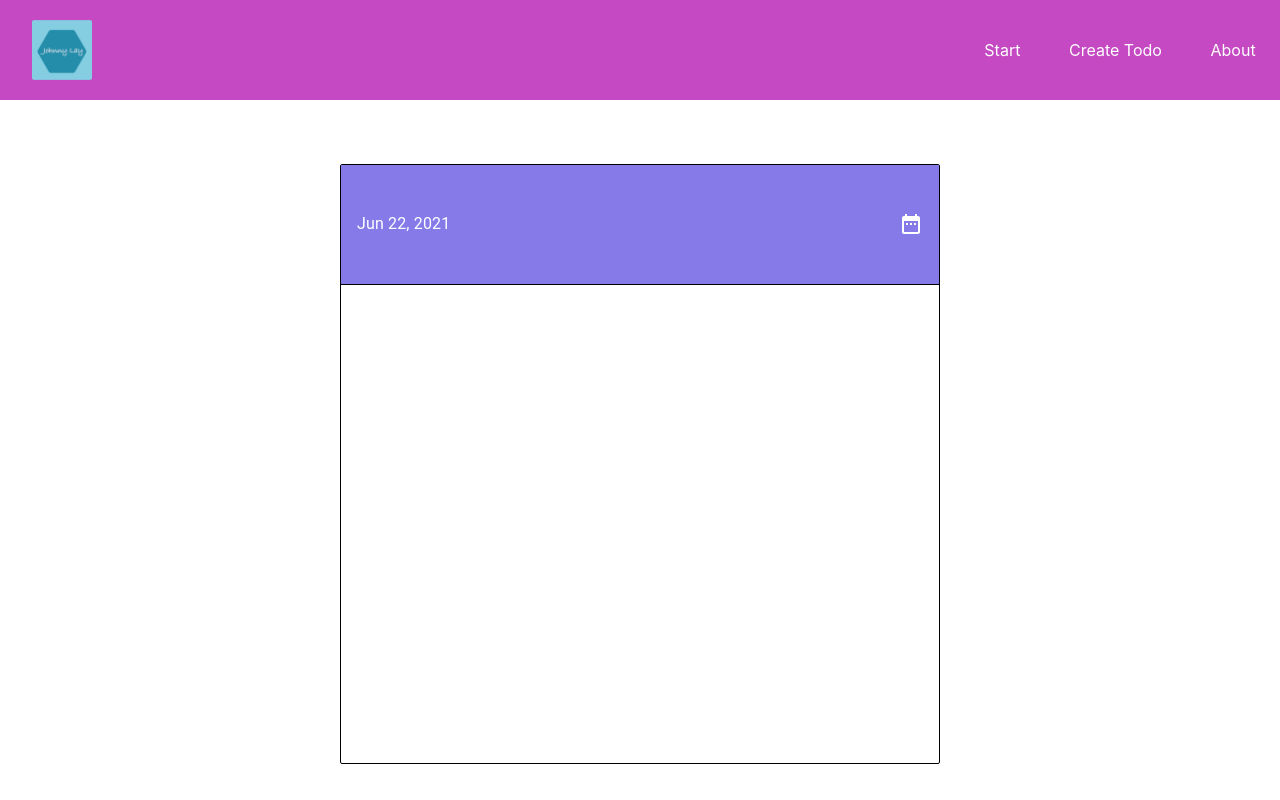
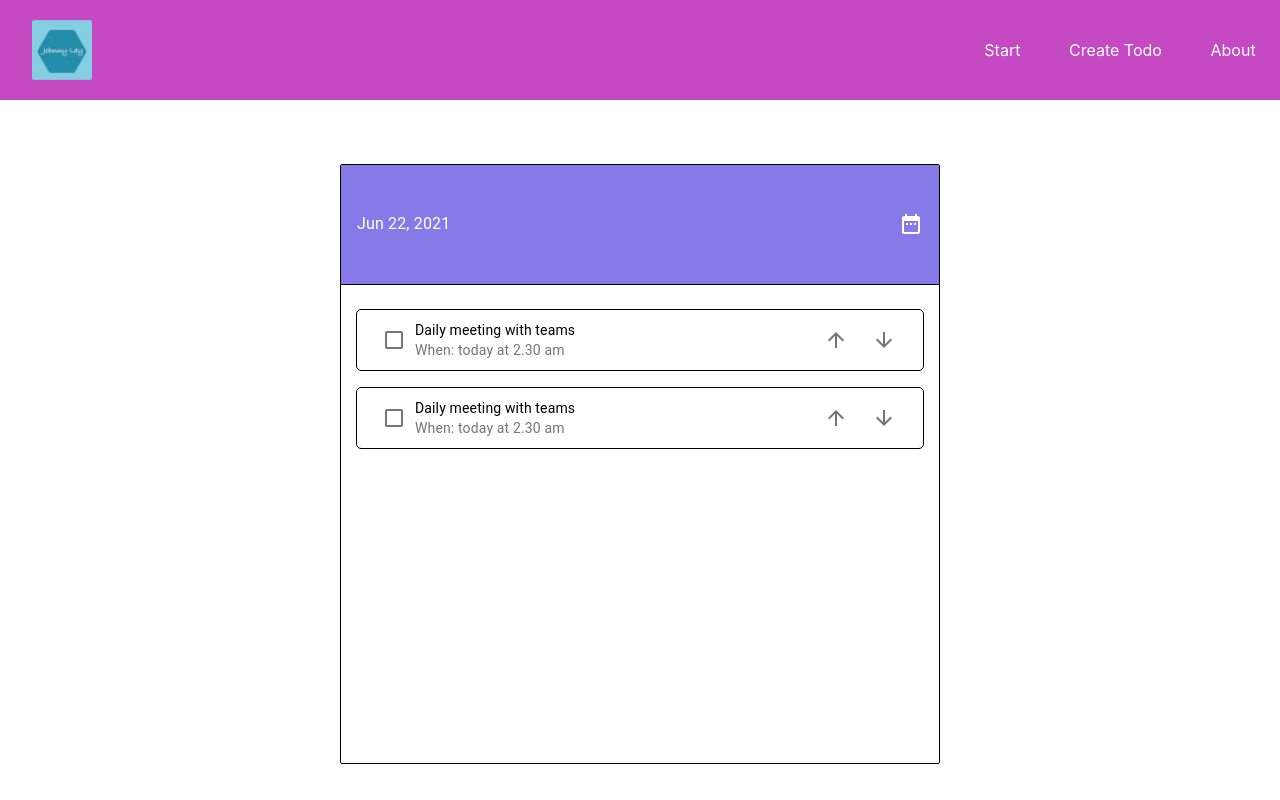
Before and after one commit to johlay/todolist-react-typescript, a React (Create React App) app: page / in a window 1280 px wide. Built offline with nearby package versions, Linux system fonts and the light colour scheme.

Commit message:
CSS styling and designing TodoList and TodoItem

```diff
--- /dev/null
+++ b/src/components/Home/TodoItem.tsx
@@ -0,0 +1,58 @@
+import React, { ReactElement } from "react";
+import {
+  Checkbox,
+  IconButton,
+  ListItem,
+  ListItemSecondaryAction,
+  ListItemText,
+} from "@material-ui/core";
+import ArrowUpwardIcon from "@material-ui/icons/ArrowUpward";
+import ArrowDownwardIcon from "@material-ui/icons/ArrowDownward";
+import { makeStyles, createStyles } from "@material-ui/core/styles";
+
+const useStyles = makeStyles(() =>
+  createStyles({
+    todoItem: {
+      border: "1px solid black",
+      borderRadius: "5px",
+      marginBottom: "1rem",
+    },
+    icon: {
+      cursor: "pointer",
+    },
+  })
+);
+
+const TodoItem = () => {
+  /* Material-ui - classes */
+  const classes = useStyles();
+
+  return (
+    <>
+      <ListItem dense className={classes.todoItem}>
+        <Checkbox color="primary" />
+        <ListItemText
+          primary="Daily meeting with teams"
+          secondary={`When: today at 2.30 am`}
+        ></ListItemText>
+
+        <ListItemSecondaryAction>
+          <IconButton>
+            <ArrowUpwardIcon
+              className={classes.icon}
+              aria-label="arrow upward"
+            />
+          </IconButton>
+          <IconButton>
+            <ArrowDownwardIcon
+              className={classes.icon}
+              aria-label="arrow downward"
+            />
+          </IconButton>
+        </ListItemSecondaryAction>
+      </ListItem>
+    </>
+  );
+};
+
+export default TodoItem;
--- a/src/components/Home/TodoList.tsx
+++ b/src/components/Home/TodoList.tsx
@@ -1,8 +1,9 @@
 import * as React from "react";
 import { default as dayjs } from "dayjs";
-import { Grid, Typography } from "@material-ui/core";
+import { List, Grid, Typography } from "@material-ui/core";
 import { makeStyles, createStyles } from "@material-ui/core/styles";
 import DateRangeIcon from "@material-ui/icons/DateRange";
+import TodoItem from "./TodoItem";
 
 const useStyles = makeStyles(() =>
   createStyles({
@@ -19,6 +20,17 @@ const useStyles = makeStyles(() =>
       backgroundColor: "#867AE9",
       borderBottom: "1px solid black",
       height: "20%",
+    },
+    todoListContent: {
+      height: "80%",
+      padding: "1rem 0",
+      overflowY: "scroll",
+    },
+    todoList: {
+      height: "100px",
+      width: "95%",
+      marginLeft: "auto",
+      marginRight: "auto",
     },
     currentDate: {
       color: "#fff",
@@ -42,10 +54,10 @@ const TodoList: React.FunctionComponent = () => {
         container
         item
         className={classes.todoListHeader}
-        sm={true}
-        md={true}
-        lg={true}
-        xl={true}
+        sm={12}
+        md={12}
+        lg={12}
+        xl={12}
       >
         <Grid container item alignContent="center" lg={6}>
           <Typography className={classes.currentDate} align="center">
@@ -57,6 +69,12 @@ const TodoList: React.FunctionComponent = () => {
         </Grid>
       </Grid>
       {/* /.todoListHeader */}
+      <Grid container item className={classes.todoListContent}>
+        <List className={classes.todoList}>
+          <TodoItem />
+          <TodoItem />
+        </List>
+      </Grid>
     </Grid>
   );
 };
```
